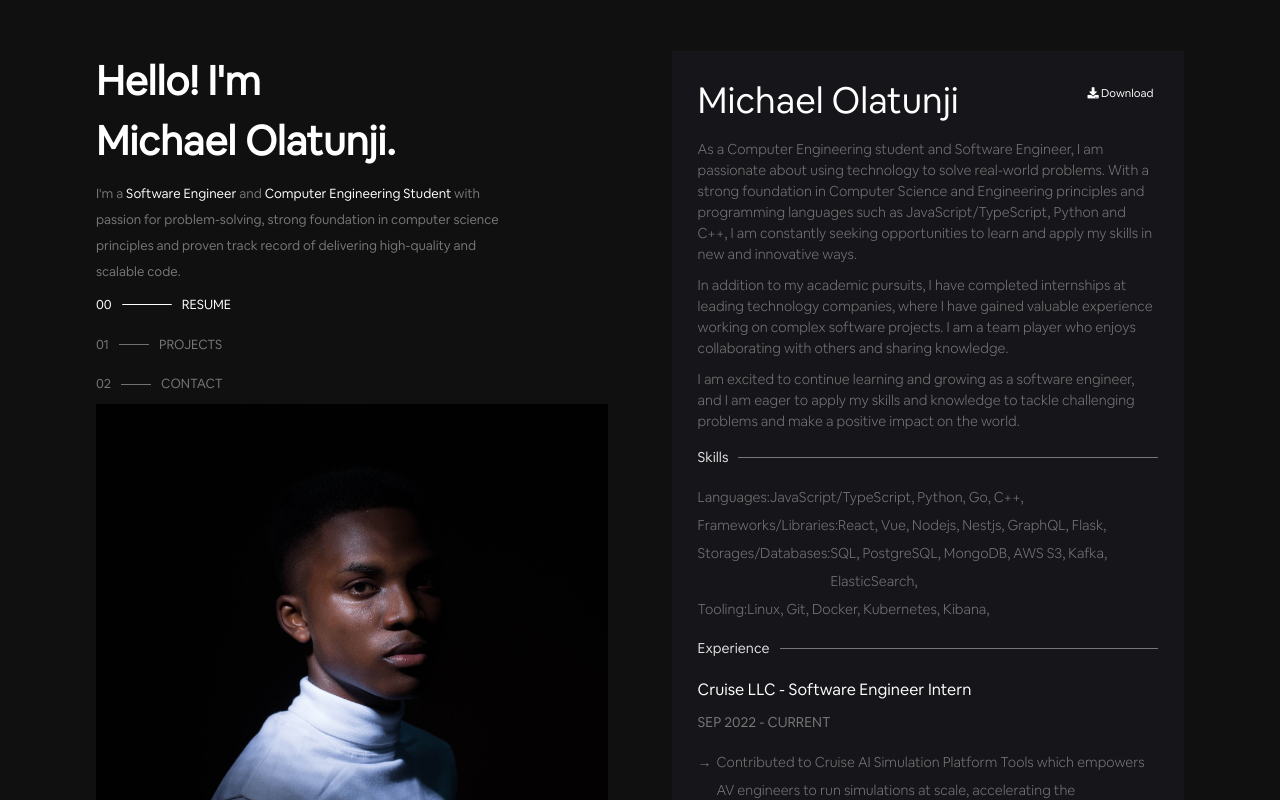
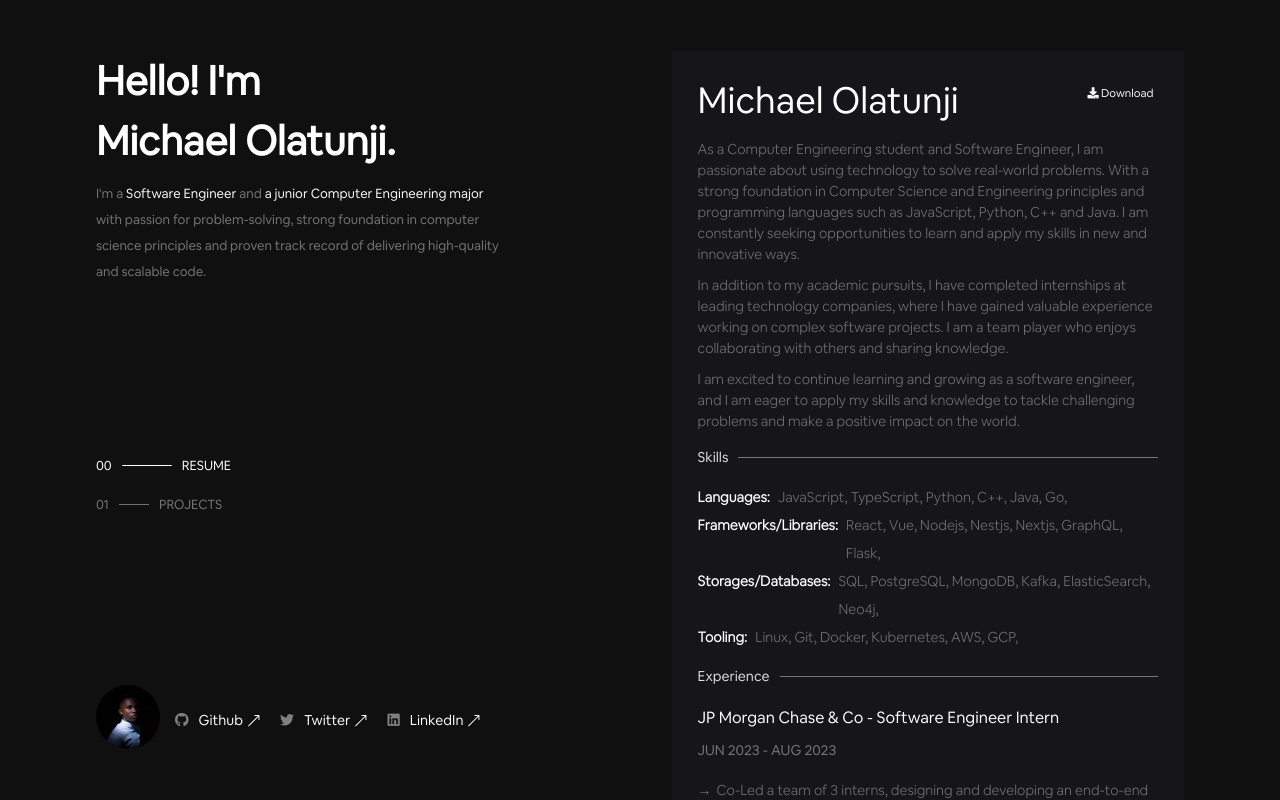
Before and after one commit to imykie/v1-imyke.dev, a React (Vite) app: page / in a window 1280 px wide. Built offline with nearby package versions, Linux system fonts and the light colour scheme.

Commit message:
chore: update resume

```diff
--- a/src/App.tsx
+++ b/src/App.tsx
@@ -1,5 +1,5 @@
 import React, { useEffect, useState } from 'react';
-import { BrowserRouter as Router, Route, Switch } from 'react-router-dom';
+import { BrowserRouter, Route, Routes } from 'react-router-dom';
 import './App.scss';
 import logo from './assets/svgs/m-imyke.svg';
 import Base from './components/Base/base';
@@ -46,17 +46,17 @@ function App() {
           <img className="w-16 loader" src={logo} alt="loader" />
         </div>
       ) : (
-        <Router>
+        <BrowserRouter>
           <div className="mobile_container">
             <Header />
             <div>
-              <Switch>
-                <Route exact path="/" render={(props) => <Mobile menu={menu} />} />
-                <Route exact path="/resume" render={(props) => <Resume menu={menu} activeMenu={activeMenu} />} />
-                <Route exact path="/projects" render={(props) => <Projects menu={menu} activeMenu={activeMenu} />} />
-                <Route exact path="/contact" render={(props) => <Contact menu={menu} activeMenu={activeMenu} />} />
-                <Route component={Error} />
-              </Switch>
+              <Routes>
+                <Route path="/" element={<Mobile menu={menu} />} />
+                <Route path="/resume" element={<Resume menu={menu} activeMenu={activeMenu} />} />
+                <Route path="/projects" element={<Projects menu={menu} activeMenu={activeMenu} />} />
+                <Route path="/contact" element={<Contact menu={menu} activeMenu={activeMenu} />} />
+                <Route element={<Error />} />
+              </Routes>
             </div>
             <div className="social_buttons">
               <a href="https://github.com/imykie" target="_blank" rel="noopener noreferrer">
@@ -77,17 +77,17 @@ function App() {
             </div>
             <div className="main">
               <div className="pages_container">
-                <Switch>
-                  <Route exact path="/" render={(props) => <Resume menu={menu} activeMenu={activeMenu} />} />
-                  <Route exact path="/resume" render={(props) => <Resume menu={menu} activeMenu={activeMenu} />} />
-                  <Route exact path="/projects" render={(props) => <Projects menu={menu} activeMenu={activeMenu} />} />
-                  <Route exact path="/contact" render={(props) => <Contact menu={menu} activeMenu={activeMenu} />} />
-                  <Route component={Error} />
-                </Switch>
+                <Routes>
+                  <Route path="/" element={<Resume menu={menu} activeMenu={activeMenu} />} />
+                  <Route path="/resume" element={<Resume menu={menu} activeMenu={activeMenu} />} />
+                  <Route path="/projects" element={<Projects menu={menu} activeMenu={activeMenu} />} />
+                  <Route path="/contact" element={<Contact menu={menu} activeMenu={activeMenu} />} />
+                  <Route element={<Error />} />
+                </Routes>
               </div>
             </div>
           </div>
-        </Router>
+        </BrowserRouter>
       )}
     </div>
   );
--- a/src/components/Base/base.scss
+++ b/src/components/Base/base.scss
@@ -137,6 +137,9 @@ nav {
 
     img {
         margin-right: 15px;
+        height: 64px;
+        width: 64px;
+        border-radius: 50%;
     }
 
     .social {
--- a/src/components/Base/base.tsx
+++ b/src/components/Base/base.tsx
@@ -22,7 +22,7 @@ export default function Base({ menu }: any) {
           <p>
             <span>
               I'm a <span className="highlight">Software Engineer</span> and{' '}
-              <span className="highlight">Computer Engineering Student</span> with passion for problem-solving, strong
+              <span className="highlight">a junior Computer Engineering major</span> with passion for problem-solving, strong
               foundation in computer science principles and proven track record of delivering high-quality and scalable
               code.
             </span>
@@ -56,15 +56,6 @@ export default function Base({ menu }: any) {
               </Link>
             </small>
           </li>
-
-          <li className={menu[2]}>
-            <small>
-              02
-              <Link to="/contact">
-                <img src={navLine} alt="menu bullet" /> CONTACT
-              </Link>
-            </small>
-          </li>
         </ul>
       </nav>
 
--- a/src/components/Resume/resume.tsx
+++ b/src/components/Resume/resume.tsx
@@ -91,7 +91,7 @@ export default function Resume(props: ResumeProp) {
                 {education.title}
                 <br />
                 <span>
-                  {education.startDate} - {education.endDate}
+                  {education.startDate ? `${education.startDate} - ` : ''} {education.endDate}
                 </span>
               </p>
             ))}
--- a/src/components/Utils/Header/header.tsx
+++ b/src/components/Utils/Header/header.tsx
@@ -44,17 +44,12 @@ export default function Header() {
                   Résumé
                 </Link>
               </li>
-              <li>
-                <Link to="/contact" onClick={toggleMenu}>
-                  Contact
-                </Link>
-              </li>
             </ul>
 
             <div className="social_box">
               <h3>Connect With Me</h3>
-              <a href="mailto:hello@imyke.dev" className="mt-4">
-                hello@imyke.dev
+              <a href="mailto:myke.olatunji@gmail.com" className="mt-4">
+                myke.olatunji@gmail.com
               </a>
               <div className="social_icons">
                 <a href="https://github.com/imykie">
--- a/src/constants/resume.ts
+++ b/src/constants/resume.ts
@@ -13,7 +13,7 @@ export type Skill = {
 
 export type Education = {
   title: string;
-  startDate: string;
+  startDate?: string;
   endDate: string;
   relevant: string[];
 };
@@ -42,21 +42,31 @@ export type Resume = {
 const name = 'Michael Olatunji';
 
 const bio = [
-  'As a Computer Engineering student and Software Engineer, I am passionate about using technology to solve real-world problems. With a strong foundation in Computer Science and Engineering principles and programming languages such as JavaScript/TypeScript, Python and C++, I am constantly seeking opportunities to learn and apply my skills in new and innovative ways.',
+  'As a Computer Engineering student and Software Engineer, I am passionate about using technology to solve real-world problems. With a strong foundation in Computer Science and Engineering principles and programming languages such as JavaScript, Python, C++ and Java. I am constantly seeking opportunities to learn and apply my skills in new and innovative ways.',
   'In addition to my academic pursuits, I have completed internships at leading technology companies, where I have gained valuable experience working on complex software projects. I am a team player who enjoys collaborating with others and sharing knowledge.',
   'I am excited to continue learning and growing as a software engineer, and I am eager to apply my skills and knowledge to tackle challenging problems and make a positive impact on the world.',
 ];
 
 const workExperiences: WorkExperience[] = [
   {
+    company: 'JP Morgan Chase & Co',
+    role: 'Software Engineer Intern',
+    startDate: 'JUN 2023',
+    endDate: 'AUG 2023',
+    achievements: [
+      'Co-Led a team of 3 interns, designing and developing an end-to-end social network graph project for employees to find how they are connected to other people within the firm which improves employee experience.',
+    ],
+  },
+  {
     company: 'Cruise LLC',
     role: 'Software Engineer Intern',
     startDate: 'SEP 2022',
-    endDate: '',
+    endDate: 'DEC 2022',
     achievements: [
+      'Helped built the world’s most advanced self-driving vehicles to safely connect people with places, things, and experiences they care about.',
+      'Collaborated alongside multiple teams to bring forth multiple deliverables that improved end-to-end metrics gathering, enabling the Simulation department to measure the impact of its various efforts on key success metrics.',
       'Contributed to Cruise AI Simulation Platform Tools which empowers AV engineers to run simulations at scale, accelerating the development of Autonomous Vehicles by more than 4x.',
       'Implemented NPCs objective profile conversion features for Planning Simulation (PSIM) and Matrix on the Scenario Editor Software, which prevent data loss while editing scenarios and maintain states between NPCs objective profiles.',
-      'Helping to build the world’s most advanced self-driving vehicles to safely connect people with places, things, and experiences they care about.',
     ],
   },
   {
@@ -77,7 +87,8 @@ const workExperiences: WorkExperience[] = [
     endDate: 'DEC 2021',
     achievements: [
       'Designed the database and system architecture for Kadogo (turn everyday purchases into charitable donations)',
-      'Led the kadogo backend team of 2/3 people',
+      'Led the kadogo backend team of 2 - 3 people',
+      'Built the entire backend of the MVP version, which raised $100,000 in funding.',
       'Optimized the backend to leverage on cloud services like serverless functions and messaging systems to increase performance and prevent downtime of the critical part of the application.',
       'Developed APIs for the mobile application, merchant and NGO dashboard.',
       'Facilitated the use of continuous integration and continuous deployment tools to reduce code shipping time and increase collaboration and productivity among the developers.',
@@ -85,20 +96,9 @@ const workExperiences: WorkExperience[] = [
       'Set up Autoscaling, Load balancers and failover servers on AWS for development, staging, production environment.',
     ],
   },
-  // {
-  //   company: 'FarmKonnect Agric Business Nig. Ltd',
-  //   role: 'Software Engineer (Contract)',
-  //   startDate: 'SEP 2020',
-  //   endDate: 'DEC 2020',
-  //   achievements: [
-  //     'Co-designed the database and system architecture for Afide. An inclusive financial platform for daily earners.',
-  //     'Developed the web application that facilitates transactions and payment on the platform.',
-  //     'Developed 4 dashboards for end-to-end activity of the platforms (Admin, User, Agent, Cooperative Admin Dashboards)',
-  //   ],
-  // },
   {
     company: 'Powerjamb',
-    role: 'Software and DevOps Engineer (Intern, Part-time)',
+    role: 'Software and DevOps Engineer Intern',
     startDate: 'JUN 2019',
     endDate: 'SEP 2020',
     achievements: [
@@ -127,27 +127,26 @@ const workExperiences: WorkExperience[] = [
 const skills: Skill[] = [
   {
     title: 'Languages',
-    body: ['JavaScript/TypeScript', 'Python', 'Go', 'C++'],
+    body: ['JavaScript', 'TypeScript', 'Python', 'C++', 'Java', 'Go'],
   },
   {
     title: 'Frameworks/Libraries',
-    body: ['React', 'Vue', 'Nodejs', 'Nestjs', 'GraphQL', 'Flask'],
+    body: ['React', 'Vue', 'Nodejs', 'Nestjs', 'Nextjs', 'GraphQL', 'Flask'],
   },
   {
     title: 'Storages/Databases',
-    body: ['SQL', 'PostgreSQL', 'MongoDB', 'AWS S3', 'Kafka', 'ElasticSearch'],
+    body: ['SQL', 'PostgreSQL', 'MongoDB', 'Kafka', 'ElasticSearch', 'Neo4j'],
   },
   {
     title: 'Tooling',
-    body: ['Linux', 'Git', 'Docker', 'Kubernetes', 'Kibana'],
+    body: ['Linux', 'Git', 'Docker', 'Kubernetes', 'AWS', 'GCP'],
   },
 ];
 
 const educations: Education[] = [
   {
     title: 'B.Sc Computer Engineering at Obafemi Awolowo University',
-    startDate: 'MAR 2019',
-    endDate: 'CURRENT',
+    endDate: 'MAY 2025',
     relevant: [
       'Introduction to Computing',
       'Introduction to Programming',
@@ -190,7 +189,7 @@ const languages: Language[] = [
   },
 ];
 
-const hobbies = ['Learning', 'Music', 'Football (Soccer)'];
+const hobbies = ['Learning', 'Playing the piano', 'Lifting', 'Football/Soccer'];
 
 export const resume: Resume = {
   name,
--- a/tailwind.js
+++ b/tailwind.config.js
@@ -1,8 +1,21 @@
+/** @type {import('tailwindcss').Config} */
 module.exports = {
+  content: ['./src/**/*.{js,ts,jsx,tsx}', './index.html'],
   future: {
     // removeDeprecatedGapUtilities: true,
     // purgeLayersByDefault: true,
   },
+  safelist: [
+    'text-white',
+    'font-bold',
+    'pr-2',
+    'w-32',
+    'w-16',
+    'h-16',
+    'w-48',
+    'h-48',
+    'rounded-full'
+  ],
   purge: [],
   target: 'relaxed',
   prefix: '',
```
